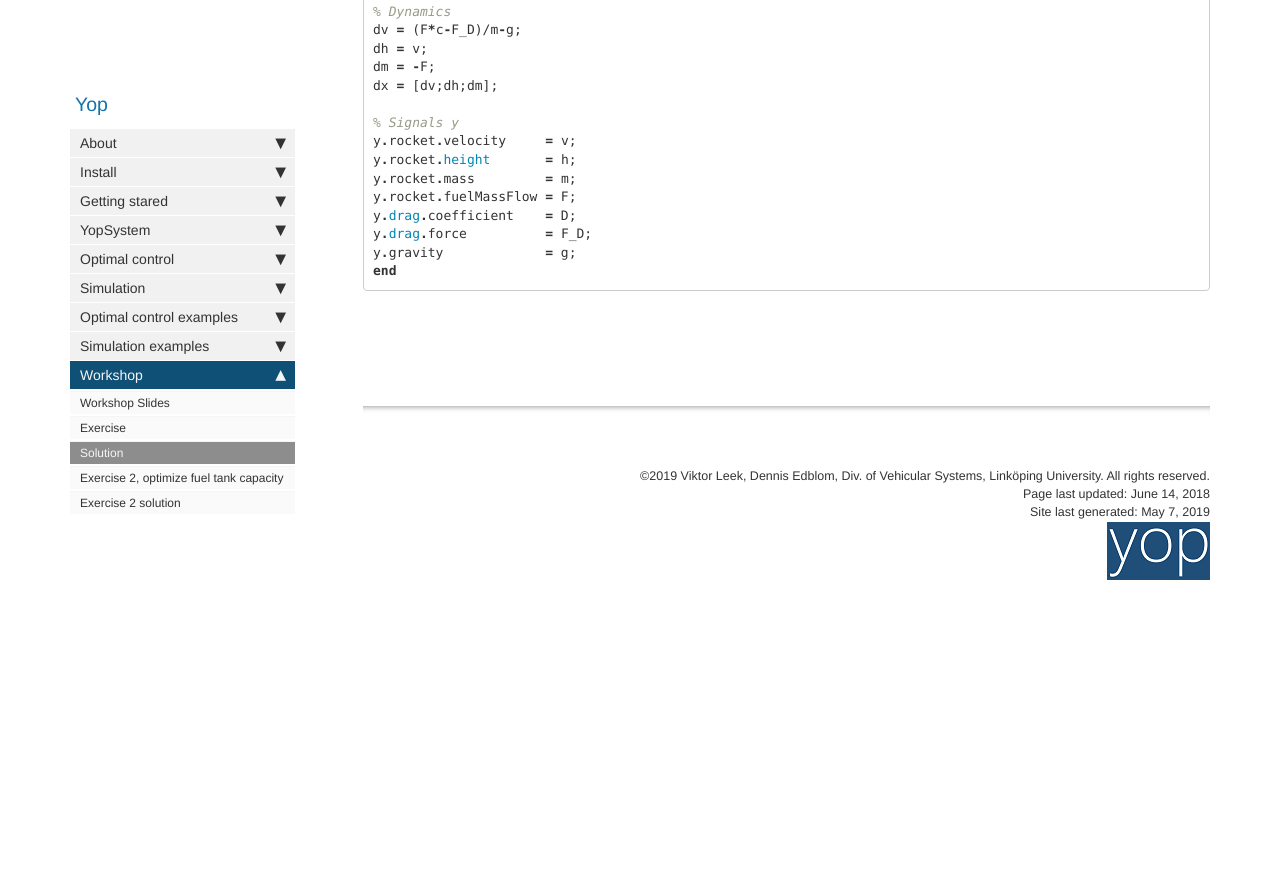
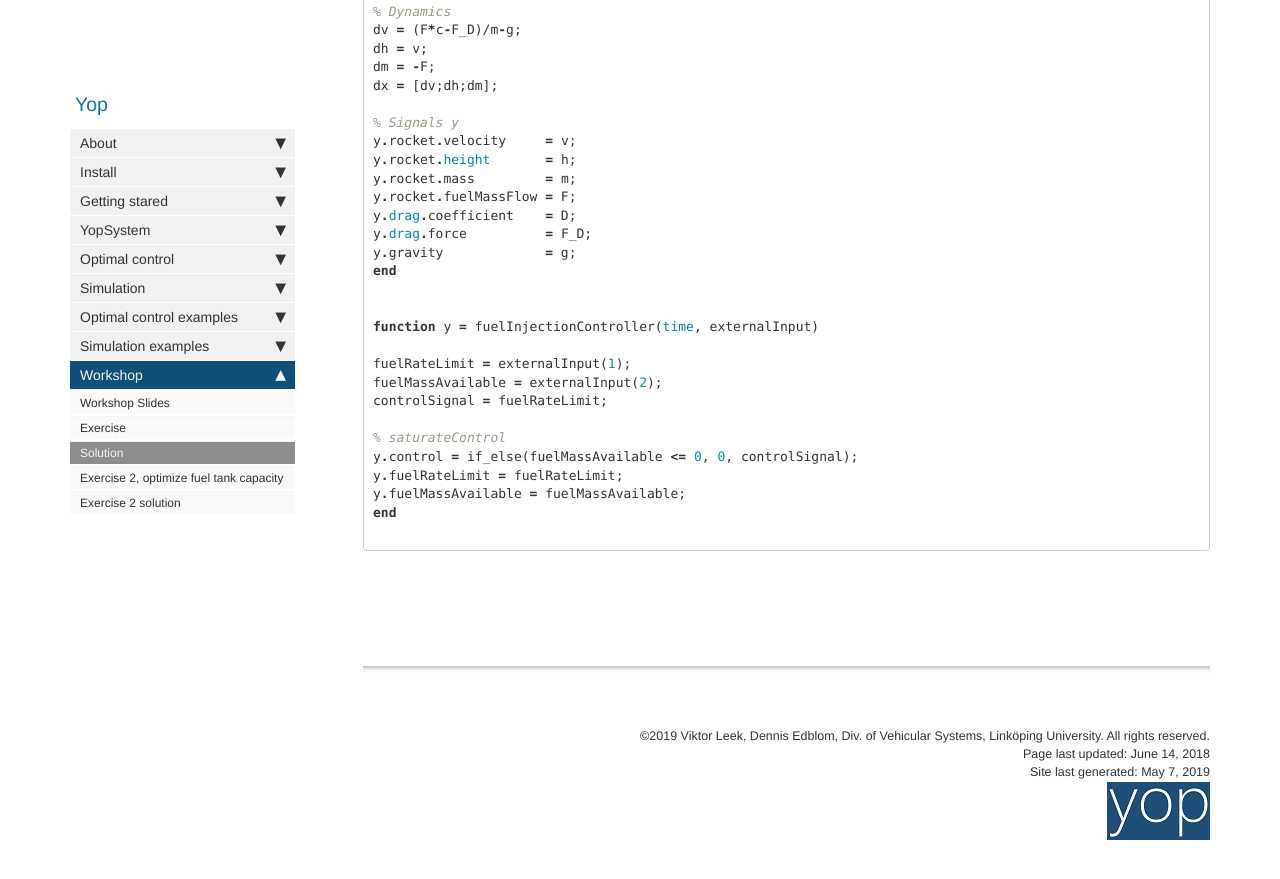
Before and after one commit to yoptimalcontrol/yoptimalcontrol, a Jekyll site: the page built from pages/examples/goddardRocket/goddardInitialGuess.md, in a window 1280 px wide and 900 px high, scrolled down 7474 px. Shown: the top 879 px of the window. Built offline with Jekyll 4.4.1, drawn with Linux system fonts in a browser that asks for light colours; nearby versions of some CDN libraries; comment, search, counter and statistics services are not loaded; before the commit the page ends 8114 px from its top, so only the background shows below that.

Commit message:
forgot function

````diff
--- a/pages/examples/goddardRocket/goddardInitialGuess.md
+++ b/pages/examples/goddardRocket/goddardInitialGuess.md
@@ -335,4 +335,18 @@ y.drag.coefficient    = D;
 y.drag.force          = F_D;
 y.gravity             = g;
 end
+
+
+function y = fuelInjectionController(time, externalInput)
+
+fuelRateLimit = externalInput(1);
+fuelMassAvailable = externalInput(2);
+controlSignal = fuelRateLimit;
+
+% saturateControl
+y.control = if_else(fuelMassAvailable <= 0, 0, controlSignal);
+y.fuelRateLimit = fuelRateLimit;
+y.fuelMassAvailable = fuelMassAvailable;
+end
+
 ```
````
